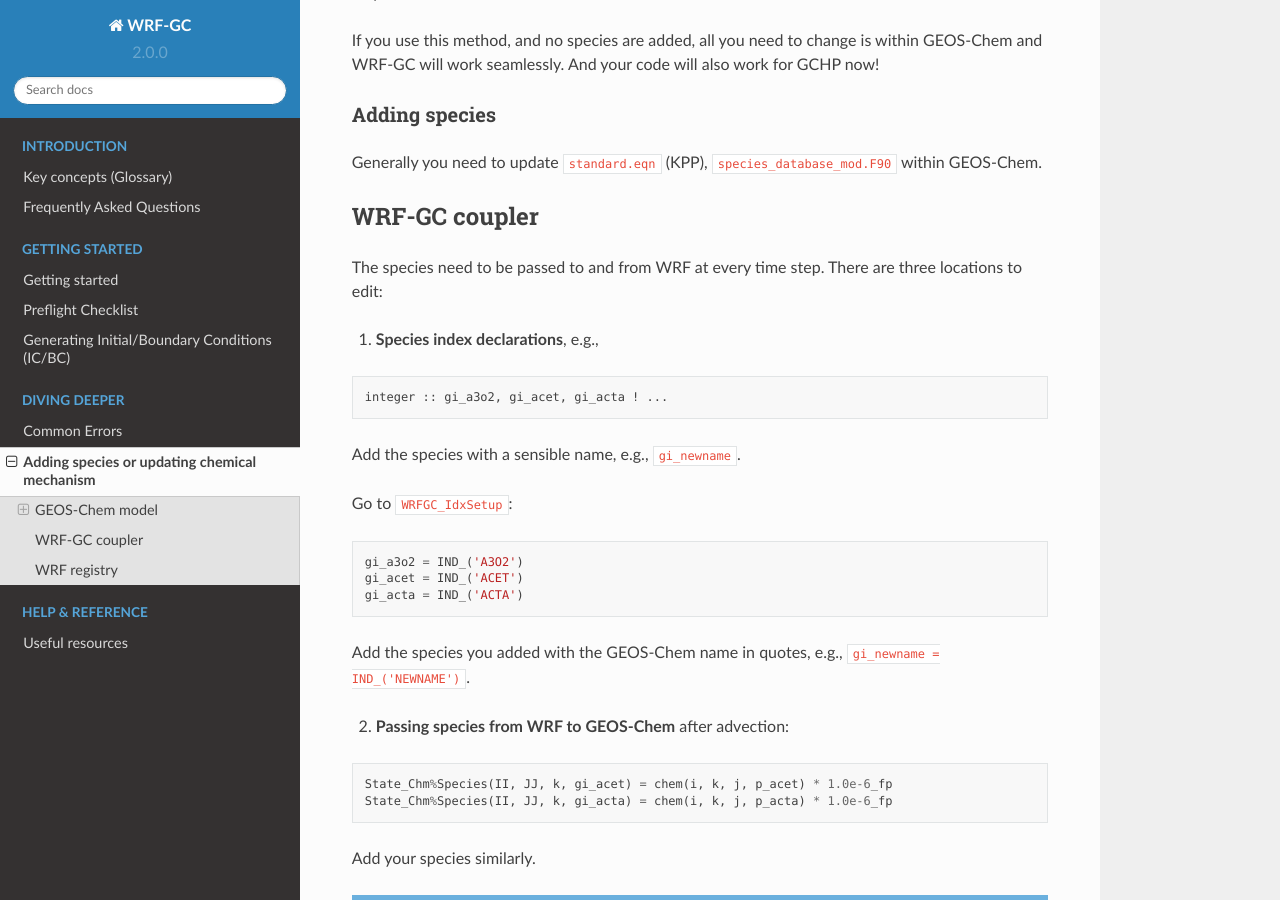
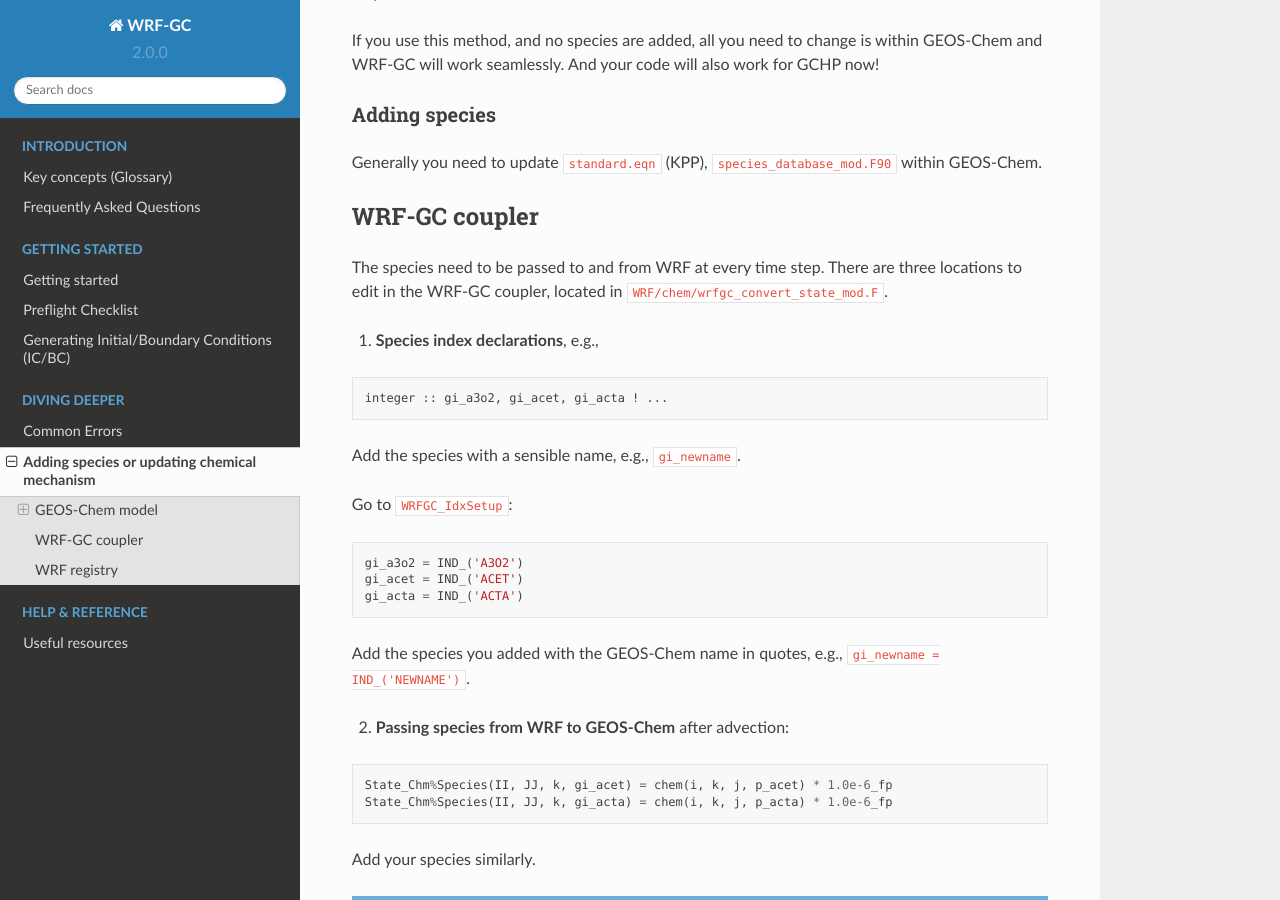
Before and after one commit to WRF-GC/documentation, a Sphinx documentation site: the page built from docs/source/newspecies.rst, in a window 1280 px wide and 900 px high, scrolled down 943 px. Built offline with Sphinx 7.4.7 and the Read the Docs theme 2.0.0, drawn with Linux system fonts in a browser that asks for light colours.

Commit message:
Forgot to add name of the file to edit

```diff
--- a/docs/source/newspecies.rst
+++ b/docs/source/newspecies.rst
@@ -38,7 +38,7 @@
 WRF-GC coupler
 --------------
 
-The species need to be passed to and from WRF at every time step. There are three locations to edit:
+The species need to be passed to and from WRF at every time step. There are three locations to edit in the WRF-GC coupler, located in ``WRF/chem/wrfgc_convert_state_mod.F``.
 
 1. **Species index declarations**, e.g.,
 
```
